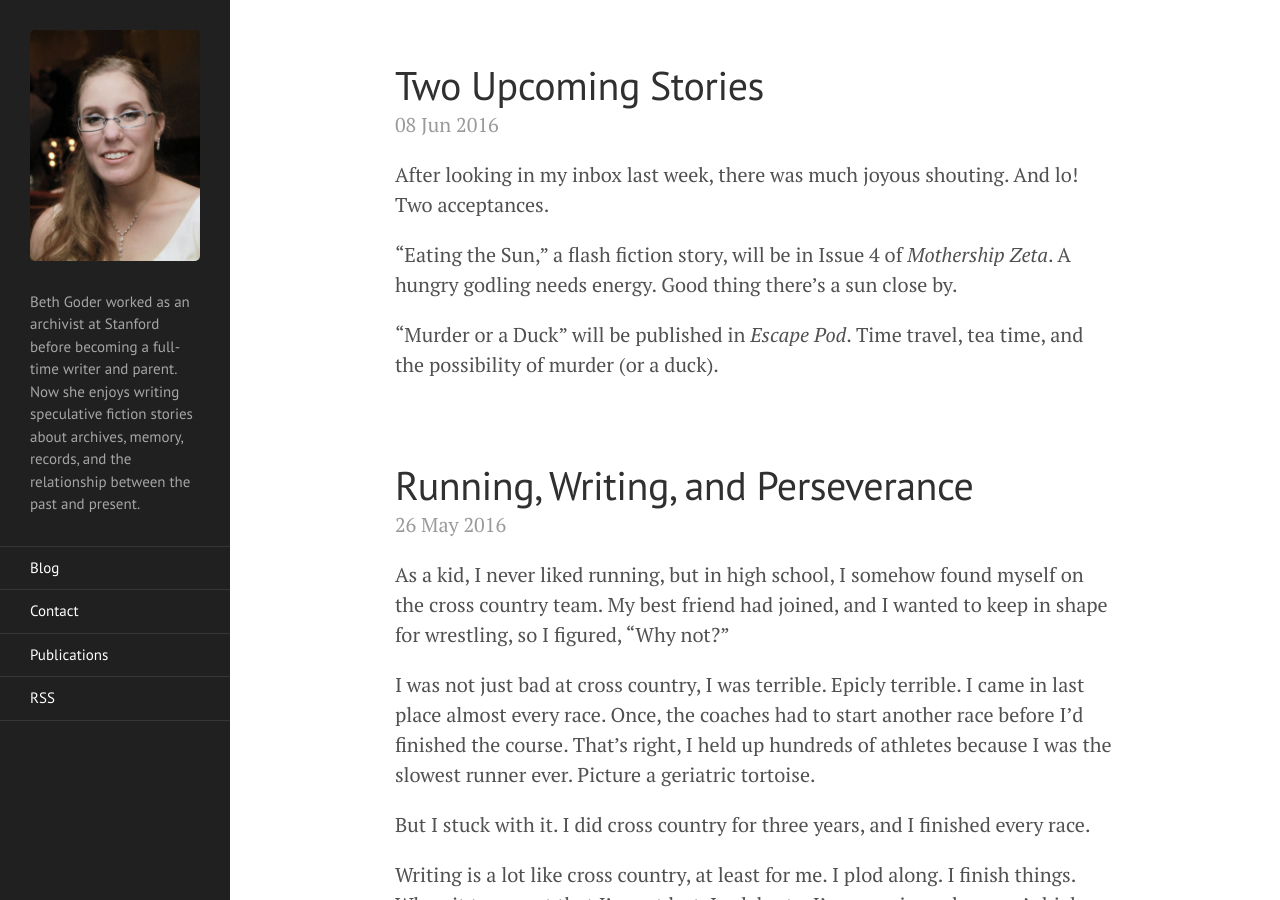
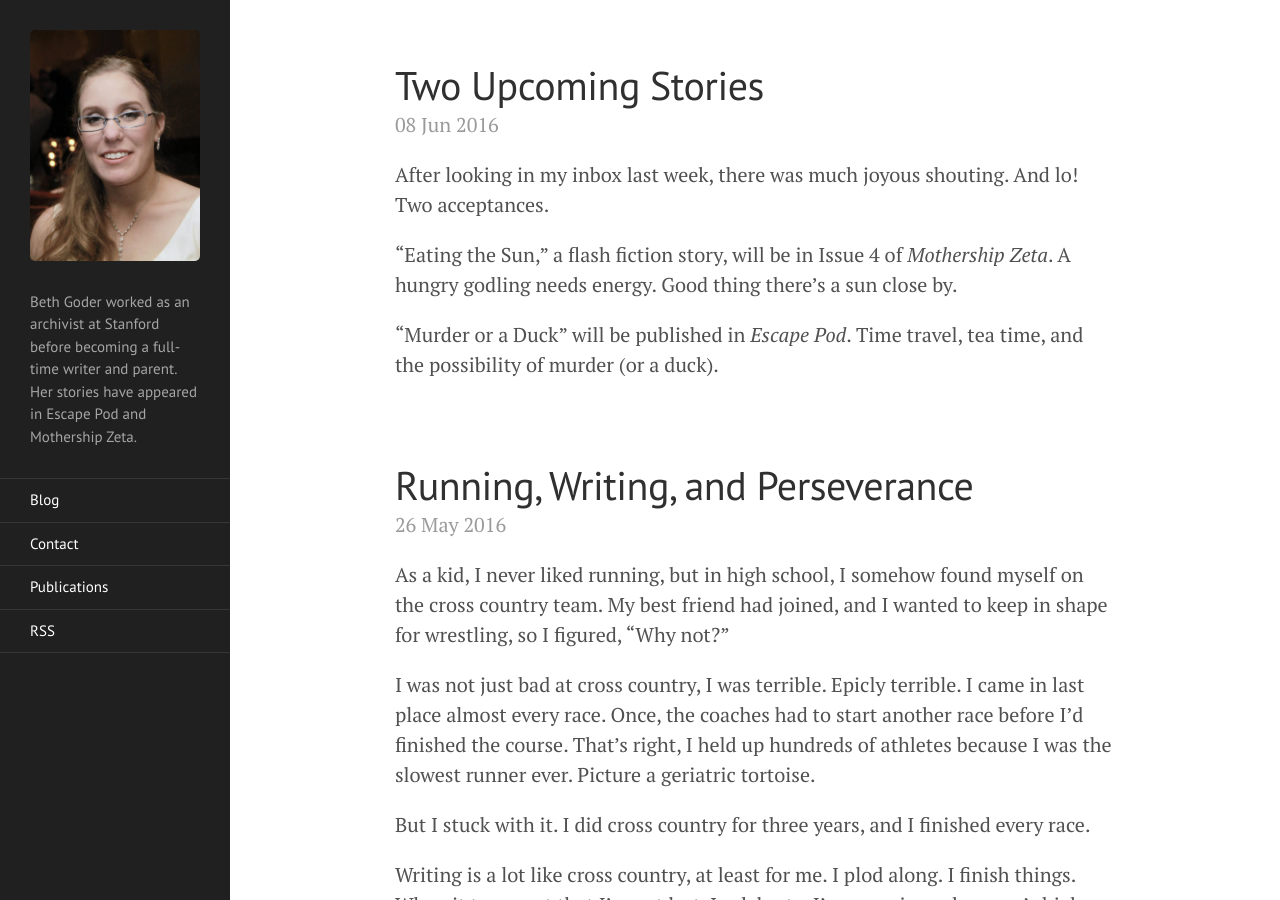
Before and after one commit to BethGoder/BethGoder.github.io, a Jekyll site: the page built from index.html, in a window 1280 px wide and 900 px high. Built offline with Jekyll 4.4.1, drawn with Linux system fonts in a browser that asks for light colours; the list of posts is cut into pages by our own code.

Commit message:
Update _config.yml

```diff
--- a/_config.yml
+++ b/_config.yml
@@ -2,7 +2,7 @@
 title: Beth Goder
 email: beth.goder@gmail.com
 description: > # this means to ignore newlines until "baseurl:"
-  Beth Goder worked as an archivist at Stanford before becoming a full-time writer and parent. Now she enjoys writing speculative fiction stories about archives, memory, records, and the relationship between the past and present.
+  Beth Goder worked as an archivist at Stanford before becoming a full-time writer and parent. Her stories have appeared in Escape Pod and Mothership Zeta.
 baseurl: "" # the subpath of your site, e.g. /blog/
 url: "http://bethgoder.com" # the base hostname & protocol for your site
 
```
